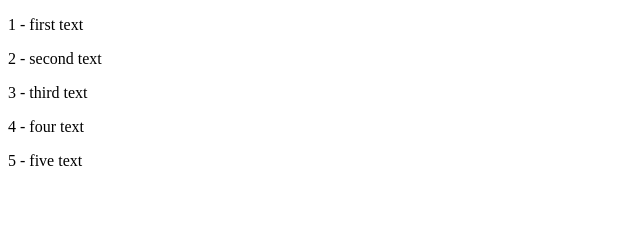
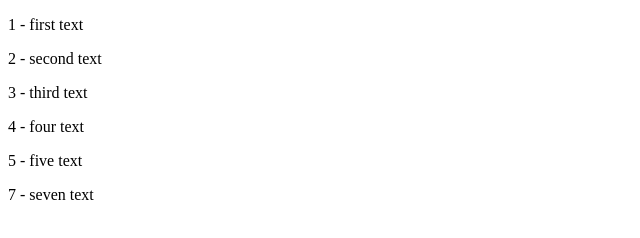
Before and after one commit to titibemo/gitgame, a plain HTML site: page index.html in a window 1280 px wide. Shown: the full height of the page, 0-640 px from the left. Drawn offline with Linux system fonts and the light colour scheme.

Commit message:
seven text branch thierry-dev

```diff
--- a/index.html
+++ b/index.html
@@ -17,5 +17,9 @@
 
     <p>5 - five text</p>
 
+    <p>7 - seven text</p>
+
+
+
 </body>
 </html>
```
